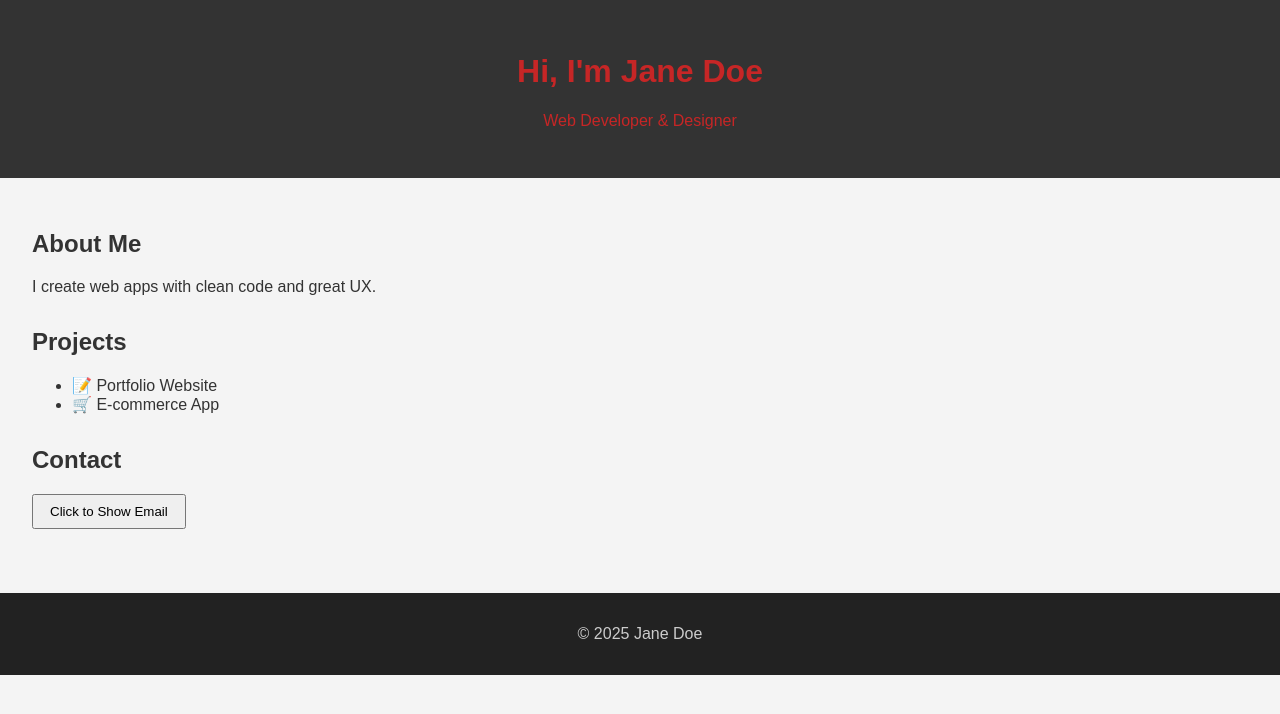
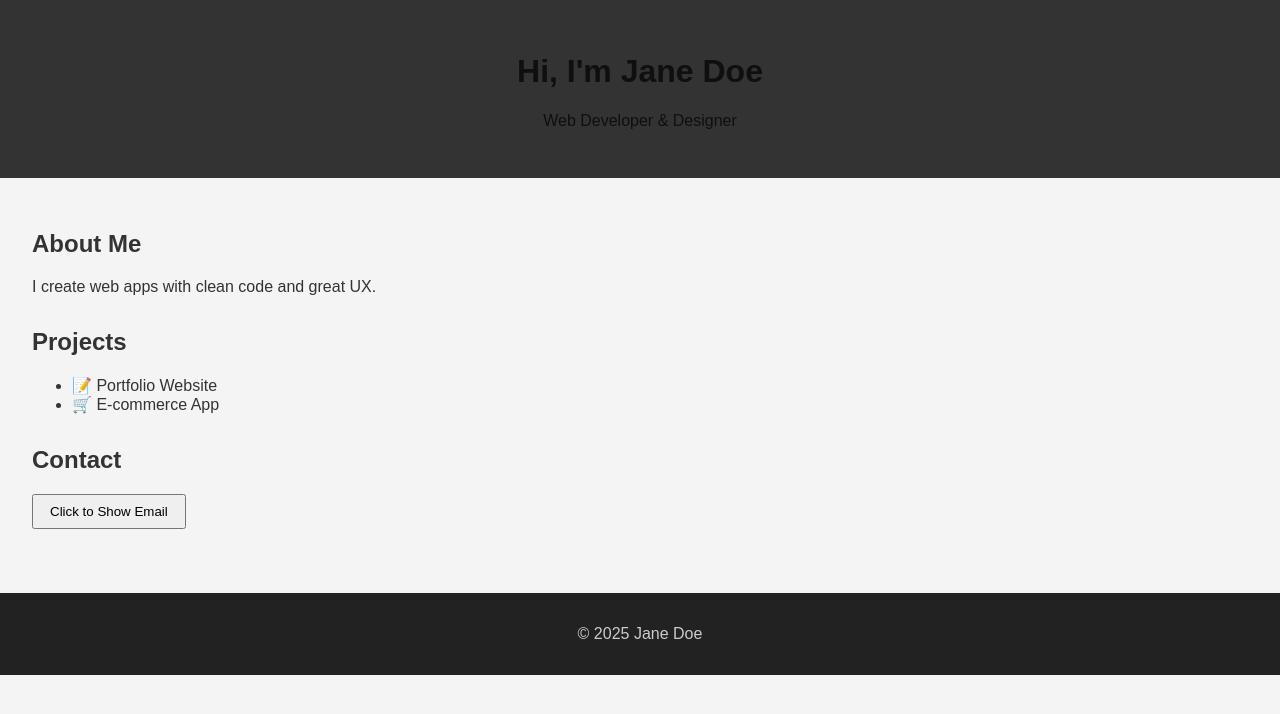
Before and after one commit to Bhakti60/DevOps_Project, a website: page public/index.html in a window 1280 px wide. Drawn offline with Linux system fonts and the light colour scheme.

Commit message:
update the color

```diff
--- a/public/style.css
+++ b/public/style.css
@@ -6,7 +6,7 @@ body {
   }
   header {
     background: #333;
-    color: rgb(198, 38, 38);
+    color: rgb(16, 15, 15);
     padding: 2rem;
     text-align: center;
   }
```
